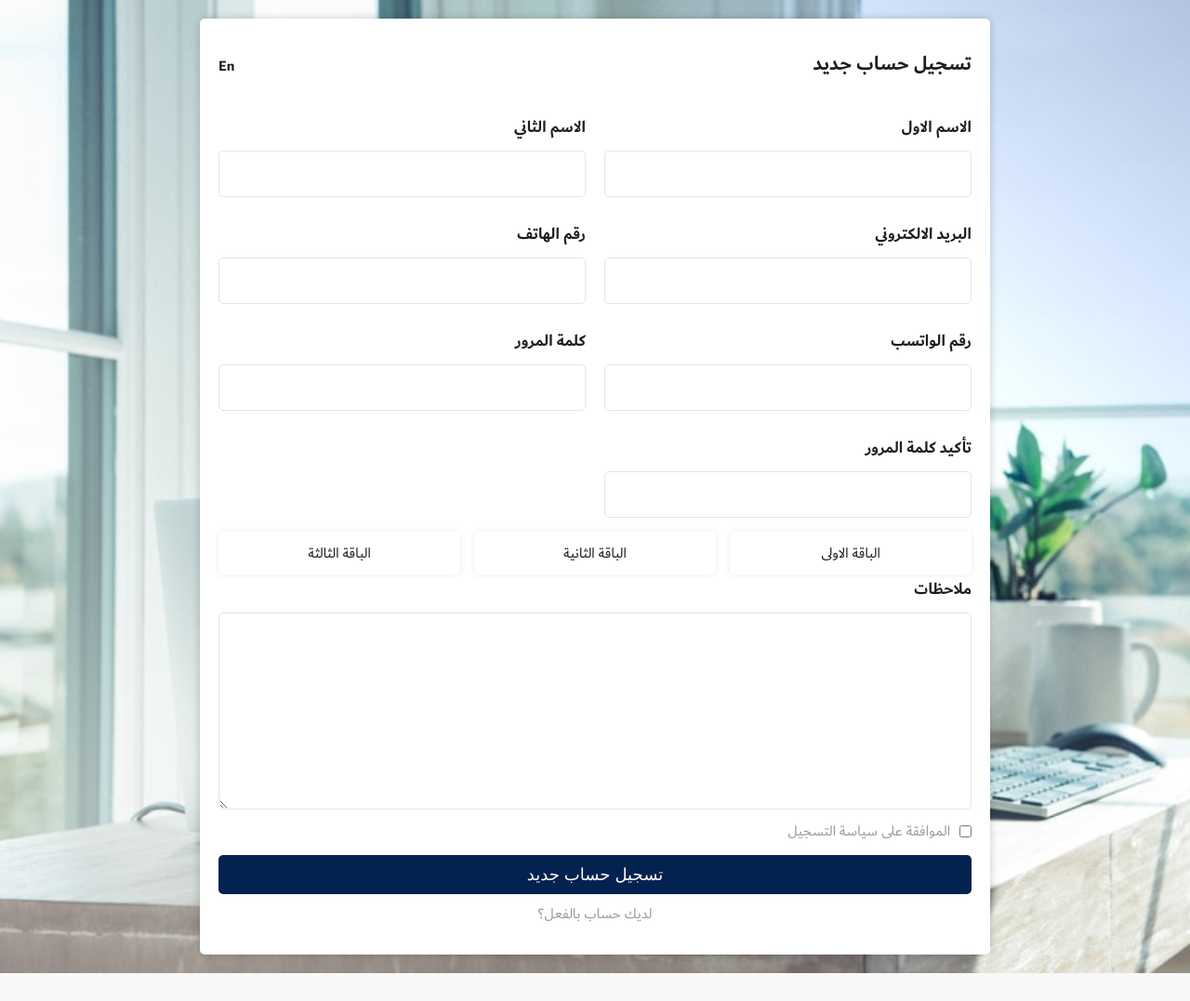
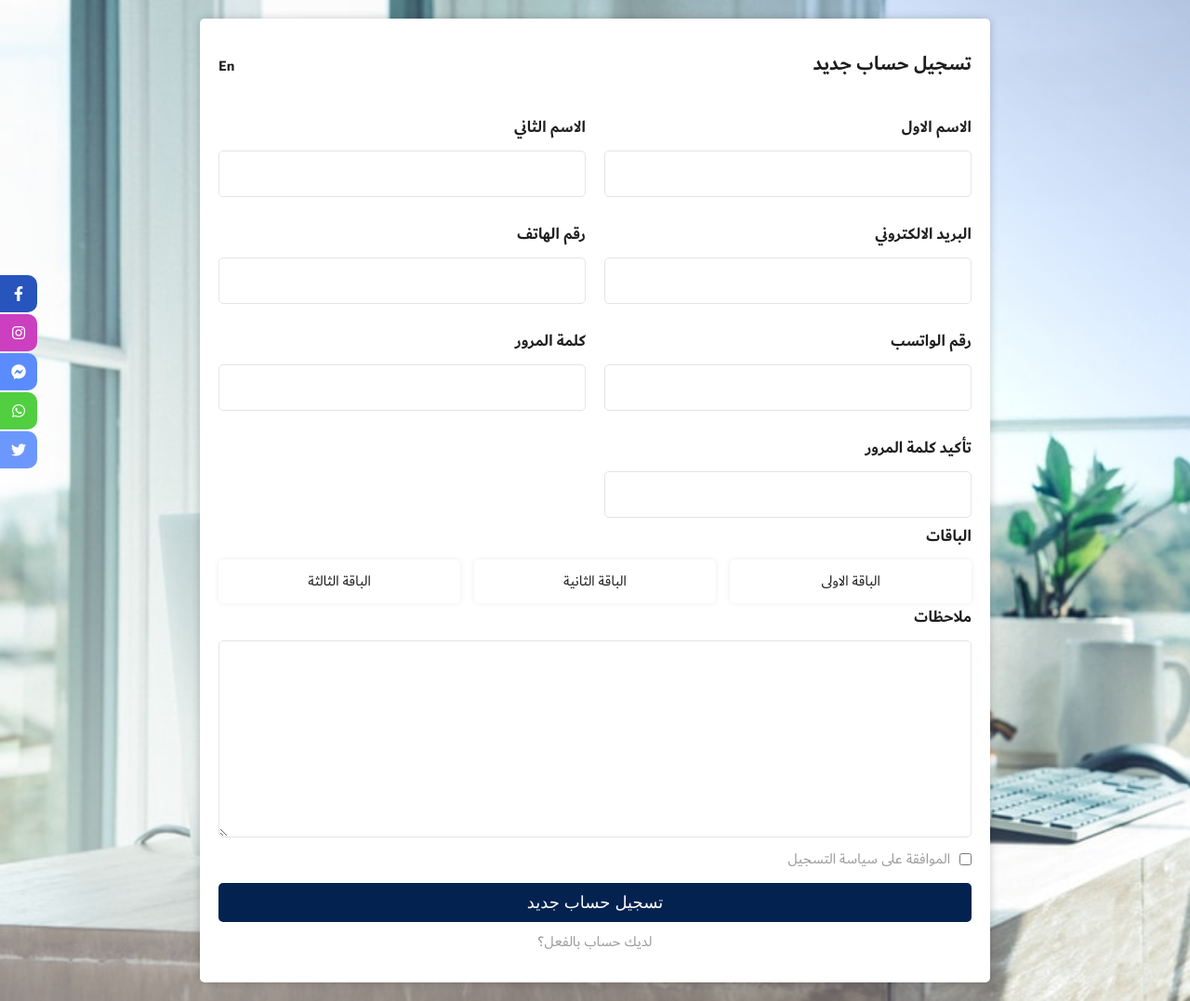
Before and after one commit to youssef-ahmed-Devlogs/BH_Panel, a plain HTML site: page register.html in a window 1280 px wide. Shown: the whole page at 93% size. Before the commit the page ends 1047 px from the top, so only its background shows below. Drawn offline with Linux system fonts and the light colour scheme.

Commit message:
add social media icons on left side

```diff
--- a/assets/css/style.css
+++ b/assets/css/style.css
@@ -103,6 +103,55 @@ body {
   filter: saturate(1.8);
 }
 
+.social__media {
+  position: absolute;
+  left: 0;
+  top: 50%;
+  transform: translateY(-50%);
+  display: flex;
+  flex-direction: column;
+  direction: ltr;
+  gap: 2px;
+}
+
+.social__media .social__icon {
+  display: block;
+  width: 40px;
+  height: 40px;
+  color: #fff;
+  display: flex;
+  align-items: center;
+  justify-content: center;
+  transition: 0.3s ease-in-out;
+  border-radius: 0 10px 10px 0;
+  cursor: pointer;
+  text-decoration: none;
+}
+
+.social__media .social__icon.facebook-icon {
+  background-color: #2754bd;
+}
+
+.social__media .social__icon.instagram-icon {
+  background-color: #cc3fc0;
+}
+
+.social__media .social__icon.messenger-icon {
+  background-color: #5a8cff;
+}
+
+.social__media .social__icon.twitter-icon {
+  background-color: #6c98fd;
+}
+
+.social__media .social__icon.whatsapp-icon {
+  background-color: #51cf40;
+}
+
+.social__media .social__icon:hover {
+  width: 70px;
+}
+
 @media (max-width: 600px) {
   .small__head {
     font-size: 16px;
@@ -114,6 +163,16 @@ body {
 
   .list__info-item {
     font-size: 14px;
+  }
+
+  .social__media .social__icon {
+    width: 25px;
+    height: 25px;
+    font-size: 14px;
+  }
+
+  .social__media .social__icon:hover {
+    width: 40px;
   }
 }
 
@@ -948,9 +1007,15 @@ body {
   margin-bottom: 15px;
 }
 
-.login__page-content form .form__item label {
+.login__page-content form .form__item label,
+.form__bouquet-label {
   font-weight: bold;
   font-size: 18px;
+}
+
+.form__bouquet-label {
+  display: flex;
+  justify-content: flex-start;
 }
 
 .login__page-content form .form__item #username,
@@ -1004,6 +1069,7 @@ body {
   }
 
   .login__page-content form .form__item label,
+  .form__bouquet-label,
   .login__page-content form .operations .remember-me,
   .login__page-content form .operations .forget-password,
   .login__page-content form .login__btn,
--- a/register.html
+++ b/register.html
@@ -9,6 +9,24 @@
     <link rel="stylesheet" href="./assets/css/style.css" />
   </head>
   <body>
+    <div class="social__media">
+      <a href="#" class="social__icon facebook-icon">
+        <i class="fab fa-facebook-f"></i>
+      </a>
+      <a href="#" class="social__icon instagram-icon">
+        <i class="fab fa-instagram"></i>
+      </a>
+      <a href="#" class="social__icon messenger-icon">
+        <i class="fab fa-facebook-messenger"></i>
+      </a>
+      <a href="#" class="social__icon whatsapp-icon">
+        <i class="fab fa-whatsapp"></i>
+      </a>
+      <a href="#" class="social__icon twitter-icon">
+        <i class="fab fa-twitter"></i>
+      </a>
+    </div>
+
     <main class="register__page">
       <div class="register__page-content card__design">
         <div class="register__page-header">
@@ -62,6 +80,7 @@
               <small class="text-err"></small>
             </div>
           </div>
+          <label class="form__bouquet-label">الباقات</label>
           <div class="form__bouquet">
             <div class="form__radio">
               <input type="radio" name="bouquet" id="bouquet-one" />
```
Also changed, not shown: login.html (+18 -0 lines), UI/login_page.png, UI/register_page.png (added), 1 other file.
